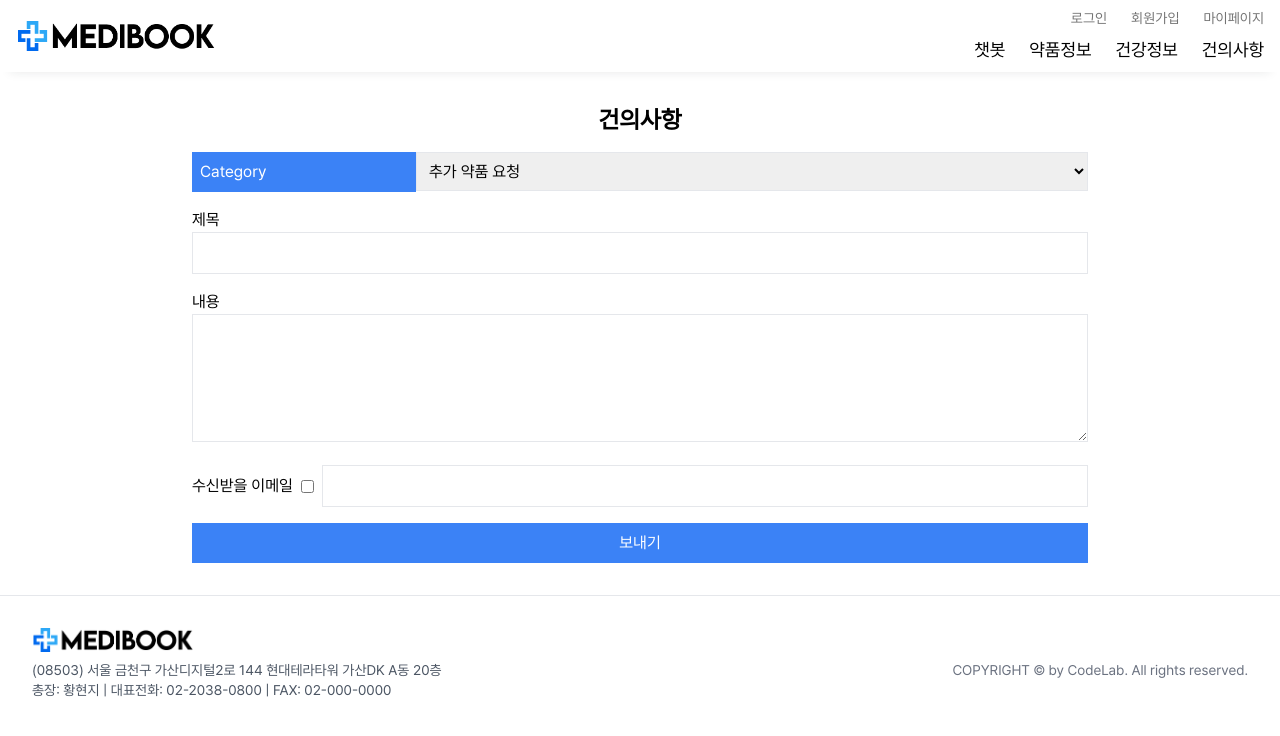
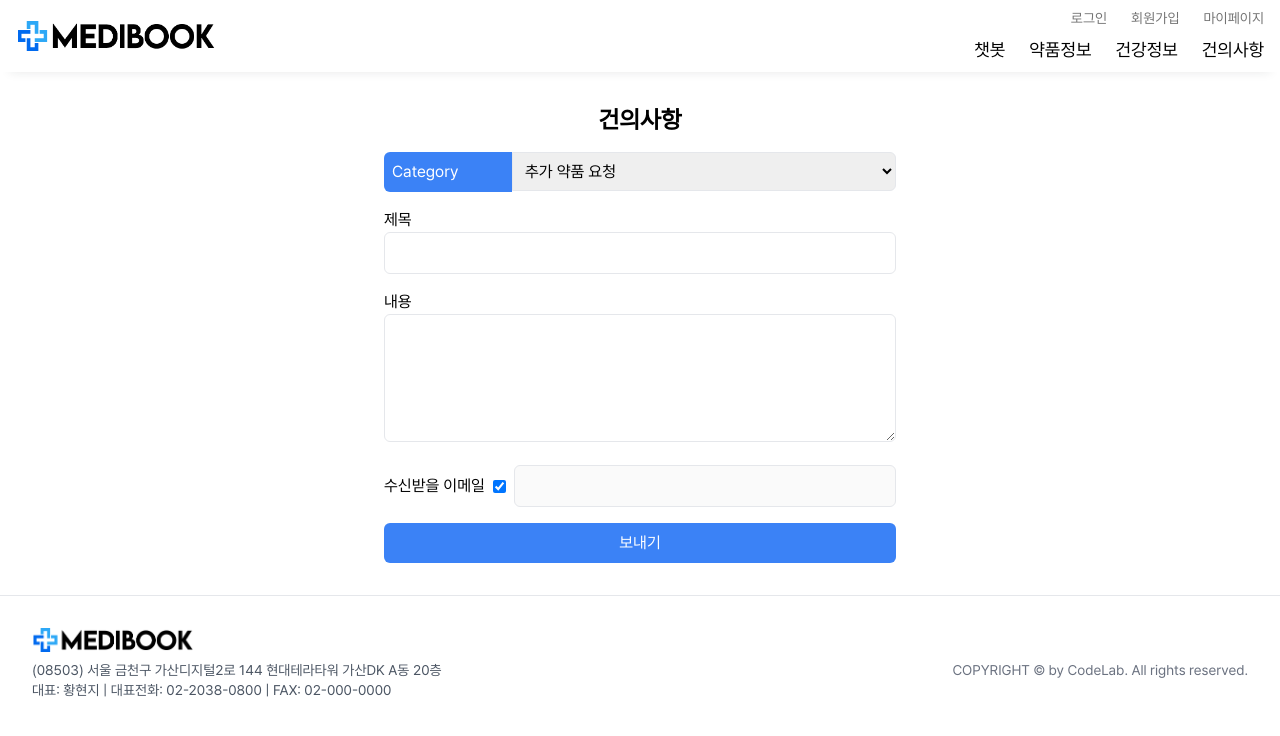
Before and after one commit to hyeonji423/project_front, a React (Create React App) app: page /service in a window 1280 px wide. Shown: the top 736 px of the page. Built offline with nearby package versions, Linux system fonts and the light colour scheme.

Commit message:
서비스모달

```diff
--- a/src/components/category/Service.jsx
+++ b/src/components/category/Service.jsx
@@ -1,11 +1,23 @@
-import React, { useState } from "react";
+import React, { useState, useEffect } from "react";
 import axios from "axios";
+import { useSelector } from "react-redux";
 
 const Service = () => {
   const [title, setTitle] = useState("");
   const [content, setContent] = useState("");
   const [email, setEmail] = useState("");
   const [reponse, setReponse] = useState("");
+  const [useUserEmail, setUseUserEmail] = useState(true);
+
+  // Redux store에서 사용자 정보 가져오기
+  const user = useSelector((state) => state.login.user);
+
+  // 컴포넌트 마운트 시 사용자 이메일 설정
+  useEffect(() => {
+    if (user?.email) {
+      setEmail(user.email);
+    }
+  }, [user]);
 
   const handleTitleChange = (e) => {
     setTitle(e.target.value);
@@ -15,8 +27,19 @@ const Service = () => {
     setContent(e.target.value);
   };
 
+  const handleCheckboxChange = (e) => {
+    setUseUserEmail(e.target.checked);
+    if (e.target.checked && user?.email) {
+      setEmail(user.email);
+    } else {
+      setEmail("");
+    }
+  };
+
   const handleEmailChange = (e) => {
-    setEmail(e.target.value);
+    if (!useUserEmail) {
+      setEmail(e.target.value);
+    }
   };
 
   const handleSubmit = async (e) => {
@@ -42,18 +65,18 @@ const Service = () => {
 
   return (
     <div className="w-full flex flex-col justify-center items-center py-8">
-      <div className="w-[70%] max-w-[1200px]">
-        <h2 className="flex justify-center items-center text-2xl font-bold mb-4">
-         건의사항
+      <div className="w-[40%] max-w-[1200px] ">
+        <h2 className="flex  justify-center items-center text-2xl font-bold mb-4">
+          건의사항
         </h2>
         <div className="flex mb-4">
           <div className="w-1/4">
-            <div className="w-full bg-blue-500 text-white p-2">
-               Category
+            <div className="w-full rounded-l-md bg-blue-500 text-white p-2">
+              Category
             </div>
           </div>
           <div className="w-3/4">
-            <select className="w-full border p-2">
+            <select className="w-full rounded-r-md border p-2">
               <option>추가 약품 요청</option>
               <option>정보 수정요청</option>
               <option>기타 불만사항</option>
@@ -68,7 +91,7 @@ const Service = () => {
               type="text"
               value={title}
               onChange={handleTitleChange}
-              className="w-full border p-2"
+              className="w-full rounded-md border p-2"
             />
           </div>
           <div className="mb-4">
@@ -77,21 +100,27 @@ const Service = () => {
               id="content"
               value={content}
               onChange={handleContentChange}
-              className="w-full border p-2 h-32"
+              className="w-full rounded-md border p-2 h-32"
             />
           </div>
           <div className="flex items-center mb-4">
             <label className="mr-2">수신받을 이메일</label>
-            <input type="checkbox" className="mr-2" />
+            <input
+              type="checkbox"
+              className="mr-2"
+              checked={useUserEmail}
+              onChange={handleCheckboxChange}
+            />
             <input
               type="email"
               value={email}
               onChange={handleEmailChange}
-              className="border p-2 flex-grow"
+              className="border rounded-md p-2 flex-grow"
+              disabled={useUserEmail}
             />
           </div>
           <div>
-            <button className="bg-blue-500 text-white p-2 w-full">
+            <button className="rounded-md bg-blue-500 text-white p-2 w-full">
               보내기
             </button>
           </div>
--- a/src/components/common/Footer.jsx
+++ b/src/components/common/Footer.jsx
@@ -1,5 +1,5 @@
 import React from "react";
-import mediLogo from '../../assets/medi_logo.png';
+import mediLogo from "../../assets/medi_logo.png";
 
 const Footer = () => {
   return (
@@ -13,7 +13,7 @@ const Footer = () => {
               (08503) 서울 금천구 가산디지털2로 144 현대테라타워 가산DK A동 20층
             </p>
             <p className="text-sm text-gray-600">
-              총장: 황현지 | 대표전화: 02-2038-0800 | FAX: 02-000-0000
+              대표: 황현지 | 대표전화: 02-2038-0800 | FAX: 02-000-0000
             </p>
           </div>
         </div>
--- a/src/components/details/Management.jsx
+++ b/src/components/details/Management.jsx
@@ -1,16 +1,15 @@
 import React, { useState } from "react";
 import Sidebar from "./Sidebar";
 import { useDispatch, useSelector } from "react-redux";
-import { fetchPostMyMediData } from '../../redux/slices/myMediSlice';
+import { fetchPostMyMediData } from "../../redux/slices/myMediSlice";
 import { useNavigate } from "react-router-dom";
-
 
 const Management = () => {
   const dispatch = useDispatch();
   const navigator = useNavigate();
 
-  const user = useSelector(state => state.login.user)
-  console.log(user)
+  const user = useSelector((state) => state.login.user);
+  console.log(user);
 
   const [value, setValue] = useState({
     mediName: "",
@@ -29,11 +28,8 @@ const Management = () => {
   };
 
   const handleSubmit = async (e) => {
-    e.preventDefault()
-    if (
-      value.mediName === "" ||
-      value.expDate === ""
-    ) {
+    e.preventDefault();
+    if (value.mediName === "" || value.expDate === "") {
       alert("제품명과 유효기간은 필수 입력값입니다.");
       return;
     }
@@ -45,7 +41,7 @@ const Management = () => {
       expDate: value.expDate,
       mainSymptom: value.mainSymptom,
       memo: value.memo,
-      user_id: user.id
+      user_id: user.id,
     };
     try {
       const response = await dispatch(fetchPostMyMediData(data)).unwrap();
@@ -71,36 +67,55 @@ const Management = () => {
         <div className="absolute top-1/2 left-1/2 -translate-x-[50%] -translate-y-[50%]">
           <div className="wrapper border border-gray-300 rounded-lg p-10 flex flex-col gap-6">
             <h2 className="title text-2xl font-bold flex justify-center">
-              My 상비약 관리 (일반 의약품)
+              My 상비약 관리
             </h2>
-            <form onSubmit={handleSubmit} className="flex flex-col gap-4" >
+            <form onSubmit={handleSubmit} className="flex flex-col gap-4">
               <div className="form-item">
                 <label htmlFor="medi_name">제품명</label>
-                <input type="text" placeholder="제품명을 입력해주세요." onChange={handleChange} name="mediName"/>
+                <input
+                  type="text"
+                  placeholder="제품명을 입력해주세요."
+                  onChange={handleChange}
+                  name="mediName"
+                />
               </div>
               <div className="form-item">
                 <label htmlFor="company_name">회사명</label>
-                <input type="text" placeholder="제조회사를 입력해주세요." onChange={handleChange} name="companyName"/>
+                <input
+                  type="text"
+                  placeholder="제조회사를 입력해주세요."
+                  onChange={handleChange}
+                  name="companyName"
+                />
               </div>
               <div className="form-item">
                 <label htmlFor="buying_date">구입/개봉날짜</label>
-                <input type="date" onChange={handleChange} name="buyingDate"/>
+                <input type="date" onChange={handleChange} name="buyingDate" />
               </div>
               <div className="form-item flex justify-between">
                 <div>
                   {" "}
-                  <label htmlFor="exp_date" >유효기간</label>
-                  <input type="date" onChange={handleChange} name="expDate"/>
+                  <label htmlFor="exp_date">유효기간</label>
+                  <input type="date" onChange={handleChange} name="expDate" />
                 </div>
                 <button className="btn">알림설정</button>
               </div>
               <div className="form-item">
                 <label htmlFor="main_symptom">대표증상</label>
-                <input type="text" placeholder="대표증상을 입력해주세요." onChange={handleChange} name="mainSymptom"/>
+                <input
+                  type="text"
+                  placeholder="대표증상을 입력해주세요."
+                  onChange={handleChange}
+                  name="mainSymptom"
+                />
               </div>
               <div className="form-item flex flex-col gap-2">
                 <label htmlFor="memo">NOTE</label>
-                <textarea rows="4" onChange={handleChange} name="memo"></textarea>
+                <textarea
+                  rows="4"
+                  onChange={handleChange}
+                  name="memo"
+                ></textarea>
               </div>
               <button className="btn h-10 !text-sm">입력완료</button>
             </form>
--- a/src/components/mymedi/Modal.jsx
+++ b/src/components/mymedi/Modal.jsx
@@ -24,12 +24,12 @@ const Modal = () => {
     expDate: "",
     mainSymptom: "",
     memo: "",
-    user_id: user?.id
+    user_id: user?.id,
   });
 
   const handleChange = (e) => {
     const { name, value } = e.target;
-    setValue((prev) =>({
+    setValue((prev) => ({
       ...prev,
       [name]: value,
     }));
@@ -98,8 +98,12 @@ const Modal = () => {
       setValue({
         mediName: myMediList.medi_name,
         companyName: myMediList.company_name,
-        buyingDate: myMediList.buying_date ? new Date(myMediList.buying_date).toISOString().split('T')[0] : "",
-        expDate: myMediList.exp_date ? new Date(myMediList.exp_date).toISOString().split('T')[0] : "",
+        buyingDate: myMediList.buying_date
+          ? new Date(myMediList.buying_date).toISOString().split("T")[0]
+          : "",
+        expDate: myMediList.exp_date
+          ? new Date(myMediList.exp_date).toISOString().split("T")[0]
+          : "",
         mainSymptom: myMediList.main_symptom,
         memo: myMediList.memo,
         mediId: myMediList.medicine_id,
@@ -152,9 +156,9 @@ const Modal = () => {
         <div className="relative bg-white rounded-lg p-10 flex flex-col gap-6">
           <div className="wrapper">
             <h2 className="title text-2xl font-bold flex justify-center">
-              My 상비약 관리 (일반 의약품) <br></br>
-              {modalTitle}
+              My 상비약 관리 {modalTitle}
             </h2>
+            <br></br>
             <IoMdClose
               className="absolute top-2 right-2 cursor-pointer"
               onClick={handleCloseModal}
@@ -208,7 +212,9 @@ const Modal = () => {
                     {...(modalType === "details" && { disabled: true })}
                   />
                 </div>
-                <button className="bg-blue-600 text-white text-sm   rounded-md px-3 py-1">알림설정</button>
+                <button className="bg-blue-600 text-white text-sm   rounded-md px-3 py-1">
+                  알림설정
+                </button>
               </div>
               <div className="form-item">
                 <label htmlFor="main_symptom">대표증상</label>
@@ -233,7 +239,14 @@ const Modal = () => {
                   {...(modalType === "details" && { disabled: true })}
                 ></textarea>
               </div>
-              <button className={`btn h-10 !text-lg ${modalType === "details" ? "hidden" : ""}`} type="submit">{btnTitle}</button>
+              <button
+                className={`btn h-10 !text-lg ${
+                  modalType === "details" ? "hidden" : ""
+                }`}
+                type="submit"
+              >
+                {btnTitle}
+              </button>
             </form>
           </div>
         </div>
```
